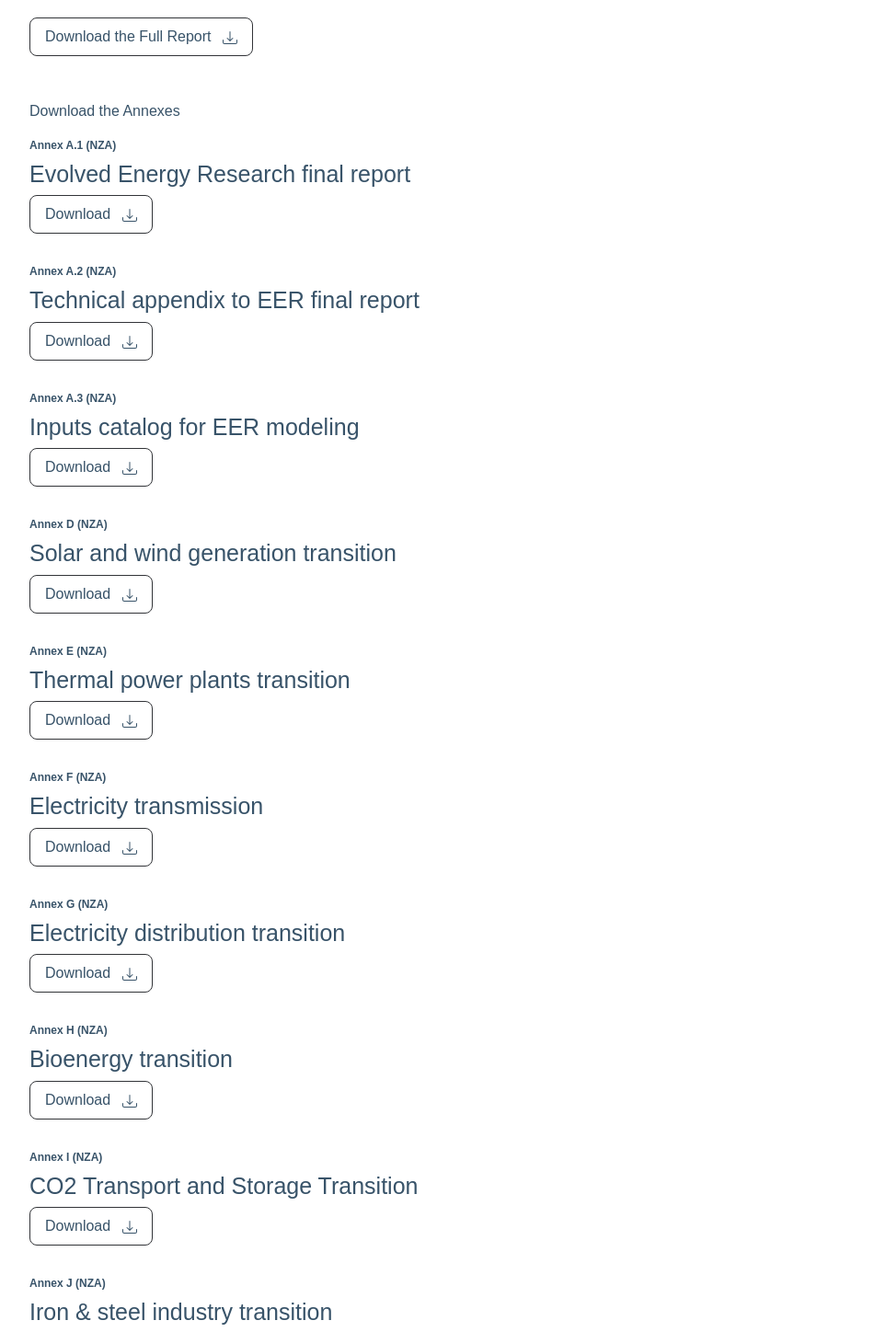
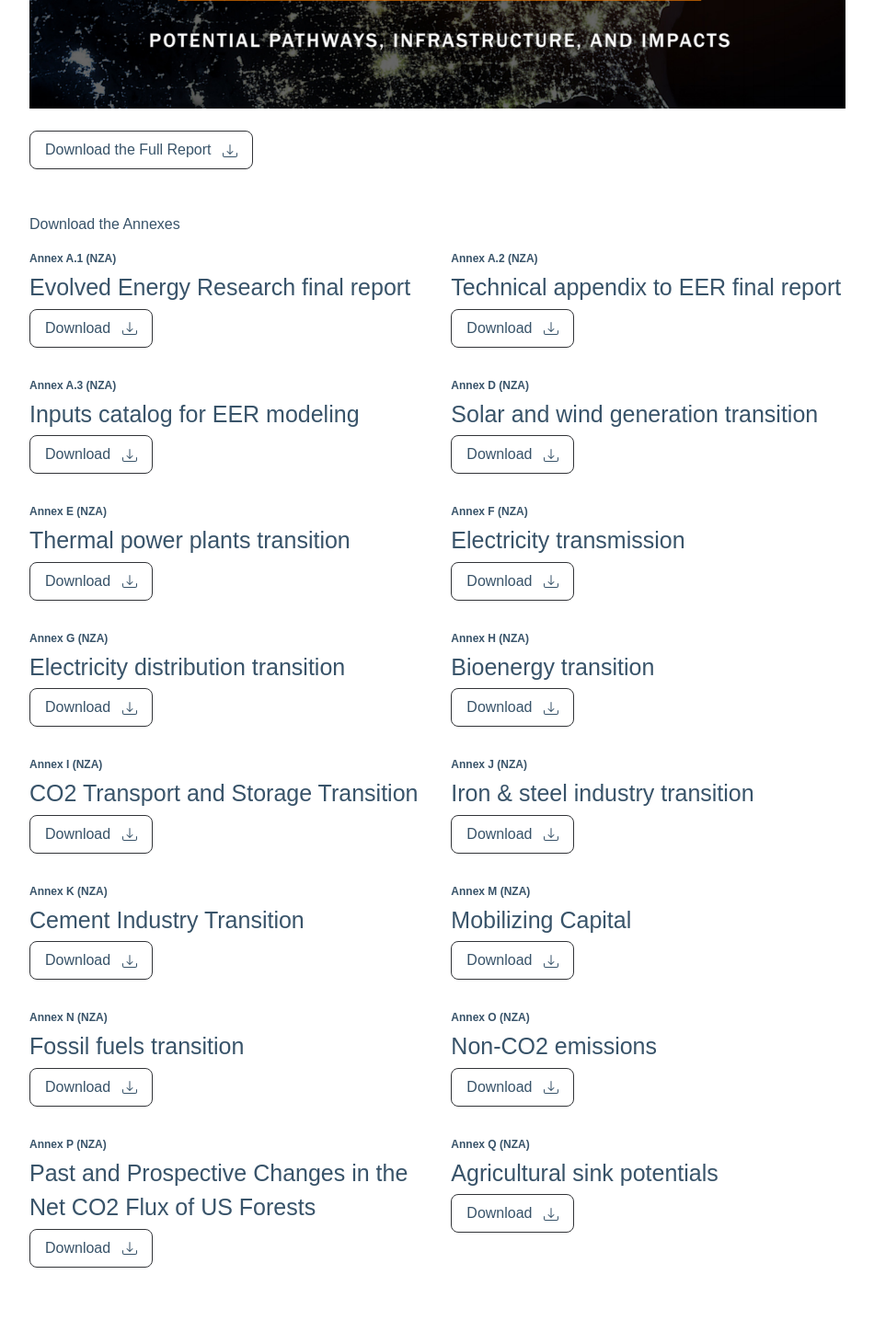
Before and after one commit to Hyperobjekt/nzap-site, a React app: page /the-report in a window 1280 px wide. Shown: the part 1060-2508 px from the top of the page at 92% size, without its empty margins (123-1073 px from the left). Built offline with nearby package versions, Linux system fonts and the light colour scheme; a web font is replaced by a local one; what redux-immutable-state-invariant would draw is missing.

Commit message:
Small padding changes

```diff
--- a/src/components/static/Media.js
+++ b/src/components/static/Media.js
@@ -11,7 +11,7 @@ import gristLogo from '../../assets/images/media/media-logos-grist.png';
 import './Media.scss';
 
 const MediaPage = () => (
-  <div className="container container-body media mt-md-5 pt-md-5 pb-5">
+  <div className="container container-body mt-md-5 pt-md-5 pb-5">
     <div className="row">
       <div className="col-12 position-relative">
 
--- a/src/components/static/TheReport.js
+++ b/src/components/static/TheReport.js
@@ -22,14 +22,14 @@ const TheReportPage = () => (
               </div>
             </div>
             <div className="row">
-              <div className="col-12 col-lg-11">
-                <div className="d-block pr-3 pt-4 introduction">
+              <div className="col-12 col-lg-10 pr-lg-5 mb-lg-3">
+                <div className="d-block pr-2 pt-4 introduction">
                   <p className="pt-md-4">
                   This Net Zero America study aims to inform and ground political, business, and societal conversations regarding what it would take for the U.S. to achieve an
-economy-wide target of net-zero emissions of greenhouse gases by 2050. Achieving this goal, i.e. building an economy that emits no more greenhouse gases into
-the atmosphere than are permanently removed and stored each year, is essential to halt the buildup of climate-warming gases in the atmosphere and avert costly
-damages from climate change. A growing number of pledges are being made by major corporations, municipalities, states, and national governments to reach netzero emissions by 2050 or sooner. This study provides granular guidance on what getting to net-zero really requires and on the actions needed to translate these
-pledges into tangible progress.
+                  economy-wide target of net-zero emissions of greenhouse gases by 2050. Achieving this goal, i.e. building an economy that emits no more greenhouse gases into
+                  the atmosphere than are permanently removed and stored each year, is essential to halt the buildup of climate-warming gases in the atmosphere and avert costly
+                  damages from climate change. A growing number of pledges are being made by major corporations, municipalities, states, and national governments to reach netzero emissions by 2050 or sooner. This study provides granular guidance on what getting to net-zero really requires and on the actions needed to translate these
+                  pledges into tangible progress.
                   </p>
                 </div>
               </div>
@@ -56,130 +56,130 @@ pledges into tangible progress.
     </div>
 
     <div className="row">
-      <div className="col-9 pt-4">
+      <div className="col-12 col-lg-11 pt-4">
         <img className="w-100 d-block" src={reportCoverImage} alt="" />
       </div>
       <div className="col-12 pt-4">
         <a target="blank" rel="noopener noreferrer" href="https://environmenthalfcentury.princeton.edu/sites/g/files/toruqf331/files/2020-12/Princeton_NZA_Interim_Report_15_Dec_2020_FINAL.pdf" className="nzap-button pt-2 pb-2 pr-3 pl-3 nzap-radius"><span className="pr-2">Download the Full Report </span><Download className="" /></a>
       </div>
-      <div className="col-12 pt-5">
+      <div className="col-12 col-lg-11 pt-5">
         <div className="row">
           <div className="col-12 annexes-label">Download the Annexes</div>
         </div>
         <div className="row annexes">
-          <div className="col-12 pt-3 pb-3 annex">
+          <div className="col-12 col-md-6 pt-3 pb-3 annex">
             <div className="d-block pb-1 tag">Annex A.1 (NZA)</div>
             <div className="d-block pb-1 title">Evolved Energy Research final report</div>
             <div className="d-block button-holder">
               <a target="blank" rel="noopener noreferrer" href="https://www.dropbox.com/sh/j1rmqf6dxpi0n1v/AAAGUH4MxiNjHduvpyeTOcToa/Princeton%20NZA%20Annexes/Annex%20A.1%20%28NZA%29.%20EvolvedEnergyResearch%20final%20report%20%28June%202020%29.pdf?dl=0" className="nzap-button pt-2 pb-2 pr-3 pl-3 nzap-radius"><span className="pr-2">Download </span><Download className="" /></a>
             </div>
           </div>
-          <div className="col-12 pt-3 pb-3 annex">
+          <div className="col-12 col-md-6 pt-3 pb-3 annex">
             <div className="d-block pb-1 tag">Annex A.2 (NZA)</div>
             <div className="d-block pb-1 title">Technical appendix to EER final report</div>
             <div className="d-block button-holder">
               <a target="blank" rel="noopener noreferrer" href="https://www.dropbox.com/sh/j1rmqf6dxpi0n1v/AABnmD1InjEiUtf4QpK1sDtsa/Princeton%20NZA%20Annexes/Annex%20A.2%20%28NZA%29.%20Technical%20appendix%20to%20EER%20final%20report.pdf?dl=0" className="nzap-button pt-2 pb-2 pr-3 pl-3 nzap-radius"><span className="pr-2">Download </span><Download className="" /></a>
             </div>
           </div>
-          <div className="col-12 pt-3 pb-3 annex">
+          <div className="col-12 col-md-6 pt-3 pb-3 annex">
             <div className="d-block pb-1 tag">Annex A.3 (NZA)</div>
             <div className="d-block pb-1 title">Inputs catalog for EER modeling</div>
             <div className="d-block button-holder">
               <a target="blank" rel="noopener noreferrer" href="https://www.dropbox.com/sh/j1rmqf6dxpi0n1v/AADitXzZ1wZLBpE6T5VWy3NHa/Princeton%20NZA%20Annexes/Annex%20A.3%20%28NZA%29.%20Inputs%20catalog%20for%20EER%20modeling.xlsx?dl=0" className="nzap-button pt-2 pb-2 pr-3 pl-3 nzap-radius"><span className="pr-2">Download </span><Download className="" /></a>
             </div>
           </div>
-          <div className="col-12 pt-3 pb-3 annex">
+          <div className="col-12 col-md-6 pt-3 pb-3 annex">
             <div className="d-block pb-1 tag">Annex D (NZA)</div>
             <div className="d-block pb-1 title">Solar and wind generation transition</div>
             <div className="d-block button-holder">
               <a target="blank" rel="noopener noreferrer" href="https://www.dropbox.com/sh/j1rmqf6dxpi0n1v/AAApHESr8f_07VUYeTM4KRtha/Princeton%20NZA%20Annexes/Annex%20D%20%28NZA%29.%20Solar%20and%20wind%20generation%20transition%20%2821-01-05%29.pdf?dl=0" className="nzap-button pt-2 pb-2 pr-3 pl-3 nzap-radius"><span className="pr-2">Download </span><Download className="" /></a>
             </div>
           </div>
-          <div className="col-12 pt-3 pb-3 annex">
+          <div className="col-12 col-md-6 pt-3 pb-3 annex">
             <div className="d-block pb-1 tag">Annex E (NZA)</div>
             <div className="d-block pb-1 title">Thermal power plants transition</div>
             <div className="d-block button-holder">
               <a target="blank" rel="noopener noreferrer" href="https://www.dropbox.com/sh/j1rmqf6dxpi0n1v/AABbSLDaksLrk8ViJPROFhfJa/Princeton%20NZA%20Annexes/Annex%20E%20%28NZA%29.%20Thermal%20power%20plants%20transition%20DRAFT%20%2820-12-21%29.pdf?dl=0" className="nzap-button pt-2 pb-2 pr-3 pl-3 nzap-radius"><span className="pr-2">Download </span><Download className="" /></a>
             </div>
           </div>
-          <div className="col-12 pt-3 pb-3 annex">
+          <div className="col-12 col-md-6 pt-3 pb-3 annex">
             <div className="d-block pb-1 tag">Annex F (NZA)</div>
             <div className="d-block pb-1 title">Electricity transmission</div>
             <div className="d-block button-holder">
               <a target="blank" rel="noopener noreferrer" href="https://www.dropbox.com/sh/j1rmqf6dxpi0n1v/AAAvIdaDeEE0Eu3ivOzI9-Ywa/Princeton%20NZA%20Annexes/Annex%20F%20%28NZA%29.%20Electricity%20transmission%20%282020-12-02%29.pdf?dl=0" className="nzap-button pt-2 pb-2 pr-3 pl-3 nzap-radius"><span className="pr-2">Download </span><Download className="" /></a>
             </div>
           </div>
-          <div className="col-12 pt-3 pb-3 annex">
+          <div className="col-12 col-md-6 pt-3 pb-3 annex">
             <div className="d-block pb-1 tag">Annex G (NZA)</div>
             <div className="d-block pb-1 title">Electricity distribution transition</div>
             <div className="d-block button-holder">
               <a target="blank" rel="noopener noreferrer" href="https://www.dropbox.com/sh/j1rmqf6dxpi0n1v/AACH65NQo40WYaTrXJMwuB70a/Princeton%20NZA%20Annexes/Annex%20G%20%28NZA%29.%20Electricity%20distribution%20transition%20DRAFT%20%2811-25-20%29.pdf?dl=0" className="nzap-button pt-2 pb-2 pr-3 pl-3 nzap-radius"><span className="pr-2">Download </span><Download className="" /></a>
             </div>
           </div>
-          <div className="col-12 pt-3 pb-3 annex">
+          <div className="col-12 col-md-6 pt-3 pb-3 annex">
             <div className="d-block pb-1 tag">Annex H (NZA)</div>
             <div className="d-block pb-1 title">Bioenergy transition</div>
             <div className="d-block button-holder">
               <a target="blank" rel="noopener noreferrer" href="https://www.dropbox.com/sh/j1rmqf6dxpi0n1v/AAAg8PWdUVvCjM0b3ssVAaW9a/Princeton%20NZA%20Annexes/Annex%20H%20%28NZA%29.%20Bioenergy%20transition%20DRAFT%20%2811-7-20%29.pdf?dl=0" className="nzap-button pt-2 pb-2 pr-3 pl-3 nzap-radius"><span className="pr-2">Download </span><Download className="" /></a>
             </div>
           </div>
-          <div className="col-12 pt-3 pb-3 annex">
+          <div className="col-12 col-md-6 pt-3 pb-3 annex">
             <div className="d-block pb-1 tag">Annex I (NZA)</div>
             <div className="d-block pb-1 title">CO2 Transport and Storage Transition</div>
             <div className="d-block button-holder">
               <a target="blank" rel="noopener noreferrer" href="https://www.dropbox.com/sh/j1rmqf6dxpi0n1v/AAD7eNeyMnecMz1EMU-c7kMDa/Princeton%20NZA%20Annexes/Annex%20I%20%28NZA%29.%20CO2%20Transport%20and%20StorageTransition%20DRAFT%202020-12-13.pdf?dl=0" className="nzap-button pt-2 pb-2 pr-3 pl-3 nzap-radius"><span className="pr-2">Download </span><Download className="" /></a>
             </div>
           </div>
-          <div className="col-12 pt-3 pb-3 annex">
+          <div className="col-12 col-md-6 pt-3 pb-3 annex">
             <div className="d-block pb-1 tag">Annex J (NZA)</div>
             <div className="d-block pb-1 title">Iron & steel industry transition</div>
             <div className="d-block button-holder">
               <a target="blank" rel="noopener noreferrer" href="https://www.dropbox.com/sh/j1rmqf6dxpi0n1v/AADviXfjElTqlHAztK9WFVVHa/Princeton%20NZA%20Annexes/Annex%20J%20%28NZA%29.%20Iron%20%26%20steel%20industry%20transition%20DRAFT%20%2811-23-22%29.pdf?dl=0" className="nzap-button pt-2 pb-2 pr-3 pl-3 nzap-radius"><span className="pr-2">Download </span><Download className="" /></a>
             </div>
           </div>
-          <div className="col-12 pt-3 pb-3 annex">
+          <div className="col-12 col-md-6 pt-3 pb-3 annex">
             <div className="d-block pb-1 tag">Annex K (NZA)</div>
             <div className="d-block pb-1 title">Cement Industry Transition</div>
             <div className="d-block button-holder">
               <a target="blank" rel="noopener noreferrer" href="https://www.dropbox.com/sh/j1rmqf6dxpi0n1v/AACZUS7Srsd9jHDT4yB670Ica/Princeton%20NZA%20Annexes/Annex%20K%20%28NZA%29.%20Cement%20Industry%20Transition%20DRAFT%202020-12-02.pdf?dl=0" className="nzap-button pt-2 pb-2 pr-3 pl-3 nzap-radius"><span className="pr-2">Download </span><Download className="" /></a>
             </div>
           </div>
-          <div className="col-12 pt-3 pb-3 annex d-none">
+          <div className="col-12 col-md-6 pt-3 pb-3 annex d-none">
             <div className="d-block pb-1 tag">Annex L (NZA)</div>
             <div className="d-block pb-1 title">Mobilizing Capital</div>
             <div className="d-block button-holder">
               <button className="nzap-button pt-2 pb-2 pr-3 pl-3 nzap-radius"><span className="pr-2">Download </span><Download className="" /></button>
             </div>
           </div>
-          <div className="col-12 pt-3 pb-3 annex">
+          <div className="col-12 col-md-6 pt-3 pb-3 annex">
             <div className="d-block pb-1 tag">Annex M (NZA)</div>
             <div className="d-block pb-1 title">Mobilizing Capital</div>
             <div className="d-block button-holder">
               <a target="blank" rel="noopener noreferrer" href="https://www.dropbox.com/sh/j1rmqf6dxpi0n1v/AAC8UgprAudgl7cg8dsBlOrXa/Princeton%20NZA%20Annexes/Annex%20M%20%28NZA%29.%20Mobilizing%20Capital%20DRAFT%202021-01-03.pdf?dl=0" className="nzap-button pt-2 pb-2 pr-3 pl-3 nzap-radius"><span className="pr-2">Download </span><Download className="" /></a>
             </div>
           </div>
-          <div className="col-12 pt-3 pb-3 annex">
+          <div className="col-12 col-md-6 pt-3 pb-3 annex">
             <div className="d-block pb-1 tag">Annex N (NZA)</div>
             <div className="d-block pb-1 title">Fossil fuels transition</div>
             <div className="d-block button-holder">
               <a target="blank" rel="noopener noreferrer" href="https://www.dropbox.com/sh/j1rmqf6dxpi0n1v/AABM8f_QMi8nHQD5UWlcVD6la/Princeton%20NZA%20Annexes/Annex%20N%20%28NZA%29.%20Fossil%20fuels%20transition%20DRAFT%20%282020-12-21%29.pdf?dl=0" className="nzap-button pt-2 pb-2 pr-3 pl-3 nzap-radius"><span className="pr-2">Download </span><Download className="" /></a>
             </div>
           </div>
-          <div className="col-12 pt-3 pb-3 annex">
+          <div className="col-12 col-md-6 pt-3 pb-3 annex">
             <div className="d-block pb-1 tag">Annex O (NZA)</div>
             <div className="d-block pb-1 title">Non-CO2 emissions</div>
             <div className="d-block button-holder">
               <a target="blank" rel="noopener noreferrer" href="https://www.dropbox.com/sh/j1rmqf6dxpi0n1v/AADu6yyQ1bB8ljxhbv2lmDAEa/Princeton%20NZA%20Annexes/Annex%20O%20%28NZA%29.%20Non-CO2%20emissions%20DRAFT.pdf?dl=0" className="nzap-button pt-2 pb-2 pr-3 pl-3 nzap-radius"><span className="pr-2">Download </span><Download className="" /></a>
             </div>
           </div>
-          <div className="col-12 pt-3 pb-3 annex">
+          <div className="col-12 col-md-6 pt-3 pb-3 annex">
             <div className="d-block pb-1 tag">Annex P (NZA)</div>
             <div className="d-block pb-1 title">Past and Prospective Changes in the Net CO2 Flux of US Forests</div>
             <div className="d-block button-holder">
               <a target="blank" rel="noopener noreferrer" href="https://www.dropbox.com/sh/j1rmqf6dxpi0n1v/AAB_ioCm9QLYH05b2jBQR1pPa/Princeton%20NZA%20Annexes/Annex%20P%20%28NZA%29.%20Past%20and%20Prospective%20Changes%20in%20the%20Net%20CO2%20Flux%20of%20US%20Forests%20FINAL%20DRAFT_updated.pdf?dl=0" className="nzap-button pt-2 pb-2 pr-3 pl-3 nzap-radius"><span className="pr-2">Download </span><Download className="" /></a>
             </div>
           </div>
-          <div className="col-12 pt-3 pb-3 annex">
+          <div className="col-12 col-md-6 pt-3 pb-3 annex">
             <div className="d-block pb-1 tag">Annex Q (NZA)</div>
             <div className="d-block pb-1 title">Agricultural sink potentials</div>
             <div className="d-block button-holder">
```
